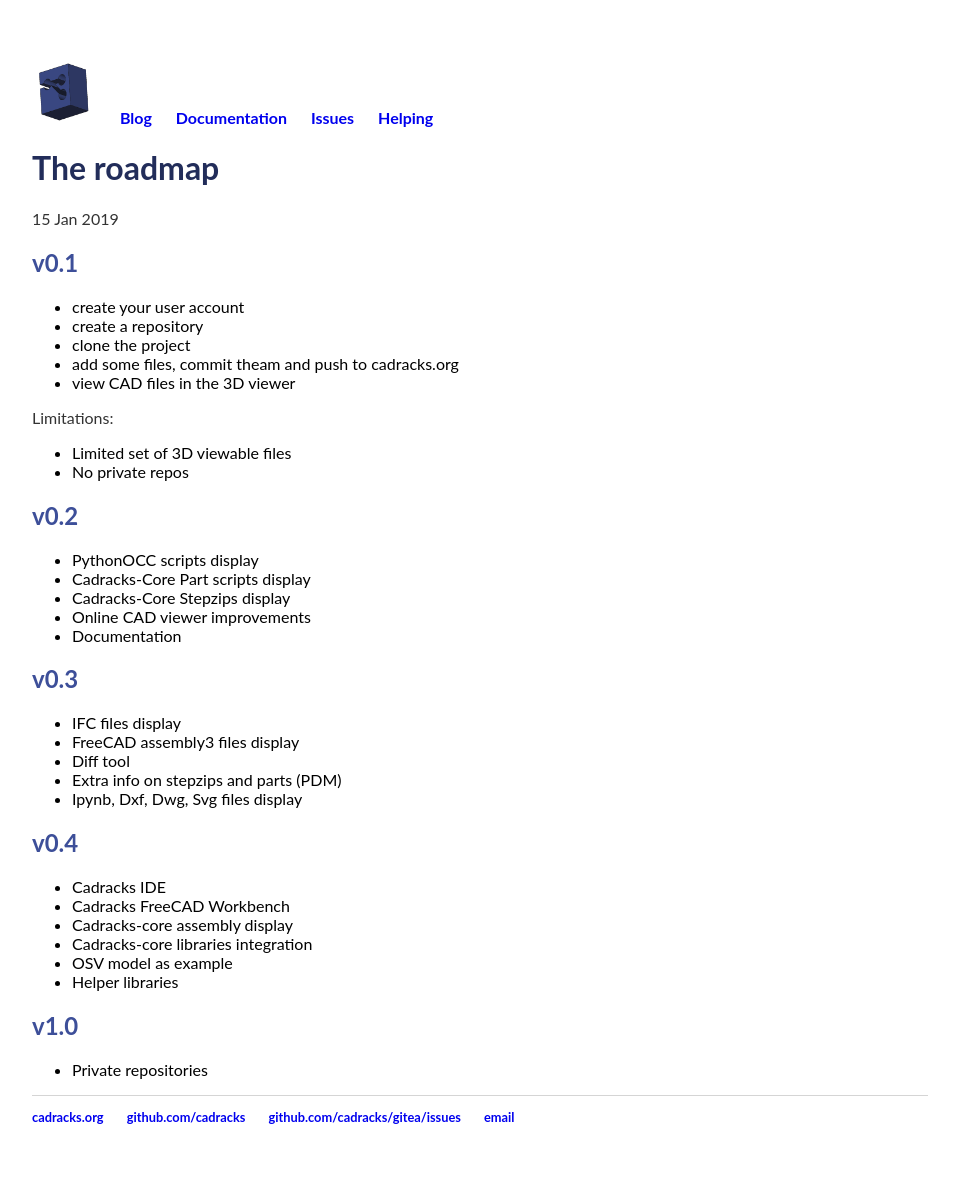
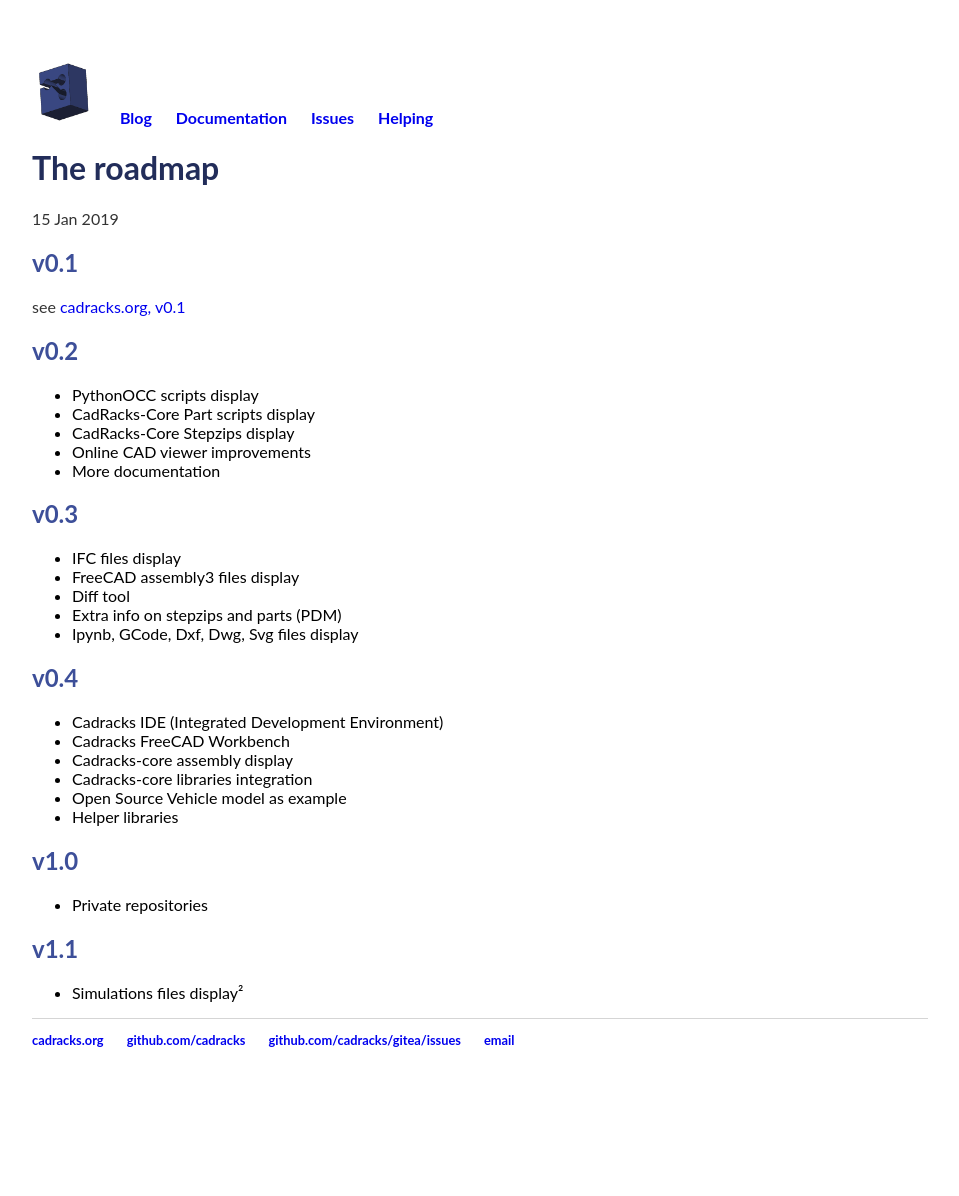
Before and after one commit to cadracks-project/cadracks.github.io, a Jekyll site: the page built from _posts/blog/2019-01-15-The_roadmap.md, in a window 1280 px wide. Shown: the whole page, without its empty margins (160-1119 px from the left). Built offline with Jekyll 4.4.1, drawn with Linux system fonts in a browser that asks for light colours; after the commit the page ends 1119 px from its top, so only the background shows below that.

Commit message:
More content

```diff
--- a/_posts/blog/2019-01-15-The_roadmap.md
+++ b/_posts/blog/2019-01-15-The_roadmap.md
@@ -8,25 +8,16 @@
 v0.1
 ----
 
-- create your user account
-- create a repository
-- clone the project
-- add some files, commit theam and push to cadracks.org
-- view CAD files in the 3D viewer
-
-Limitations:
-
-- Limited set of 3D viewable files
-- No private repos
+see [cadracks.org, v0.1]({% post_url blog/2019-01-11-Cadracks_org_v0.1 %})
 
 v0.2
 ----
 
 - PythonOCC scripts display
-- Cadracks-Core Part scripts display
-- Cadracks-Core Stepzips display
+- CadRacks-Core Part scripts display
+- CadRacks-Core Stepzips display
 - Online CAD viewer improvements
-- Documentation
+- More documentation
 
 v0.3
 ----
@@ -35,20 +26,25 @@
 - FreeCAD assembly3 files display
 - Diff tool
 - Extra info on stepzips and parts (PDM)
-- Ipynb, Dxf, Dwg, Svg files display
+- Ipynb, GCode, Dxf, Dwg, Svg files display
 
 
 v0.4
 ----
 
-- Cadracks IDE
+- Cadracks IDE (Integrated Development Environment)
 - Cadracks FreeCAD Workbench
 - Cadracks-core assembly display
 - Cadracks-core libraries integration
-- OSV model as example
+- Open Source Vehicle model as example
 - Helper libraries
 
 v1.0
 ----
 
 - Private repositories
+
+v1.1
+----
+
+- Simulations files display²
--- a/helping/index.html
+++ b/helping/index.html
@@ -9,6 +9,7 @@
 		<li>Report any issues you might experience at <a href="http://cadracks.org/cadracks/cadracks/issues">http://cadracks.org/cadracks/cadracks/issues</a></li>
 		<li>if some text is incorrectly translated, please let us know by creating an issue at <a href="http://cadracks.org/cadracks/cadracks/issues">http://cadracks.org/cadracks/cadracks/issues</a></li>
 		<li>any feedback about the project: opinions, questions, proposals by sending us an email (cadracks -*- at -*- tutanota.com)</li>
+		<li>get involved in software development or contribute parts libraries</li>
 		<li>tell us if you feel something is missing from the documentation by sending us an email (cadracks -*- at -*- tutanota.com)</li>
 		<li>Like our facebook page, retweet, talk about the project on forums and social media ...</li>
 		<li>Star the project to show you like it, this will strengthen our motivation! <a href="https://github.com/cadracks/cadracks">https://github.com/cadracks/cadracks</a></li>
```
Also changed, not shown: _posts/blog/2019-01-10-The_need_for_an_Open_Hardware_platform.md (added, +62 -0 lines), _posts/blog/2019-01-10-Why_cadracks_org.md (deleted, +0 -30 lines), _posts/blog/2019-01-11-Cadracks_org_v0.1.md (+5 -5 lines), _posts/doc/2019-01-10-Create_an_account.md (+2 -2 lines), _posts/doc/2019-01-11-Getting_started.md (+1 -1 lines).
